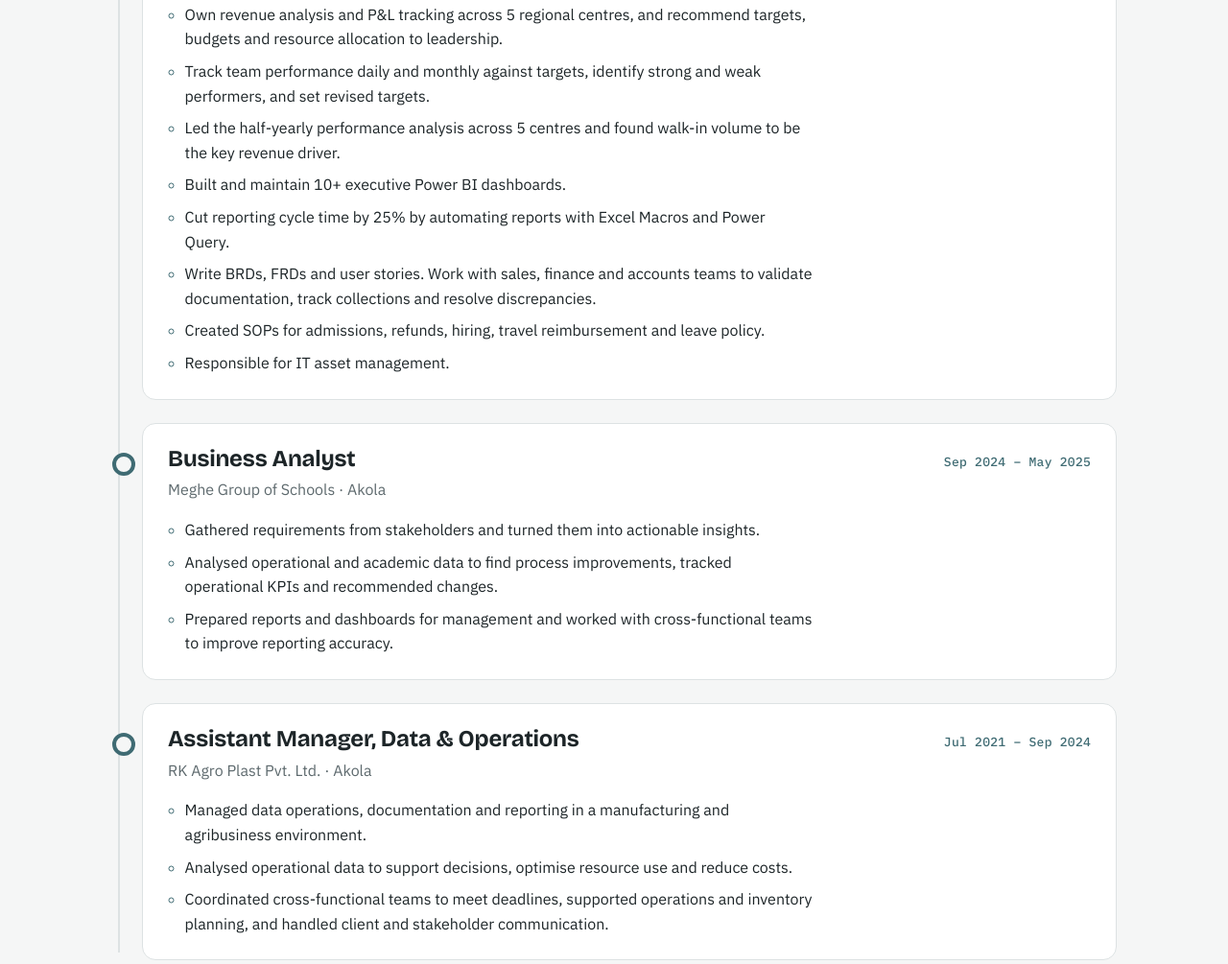
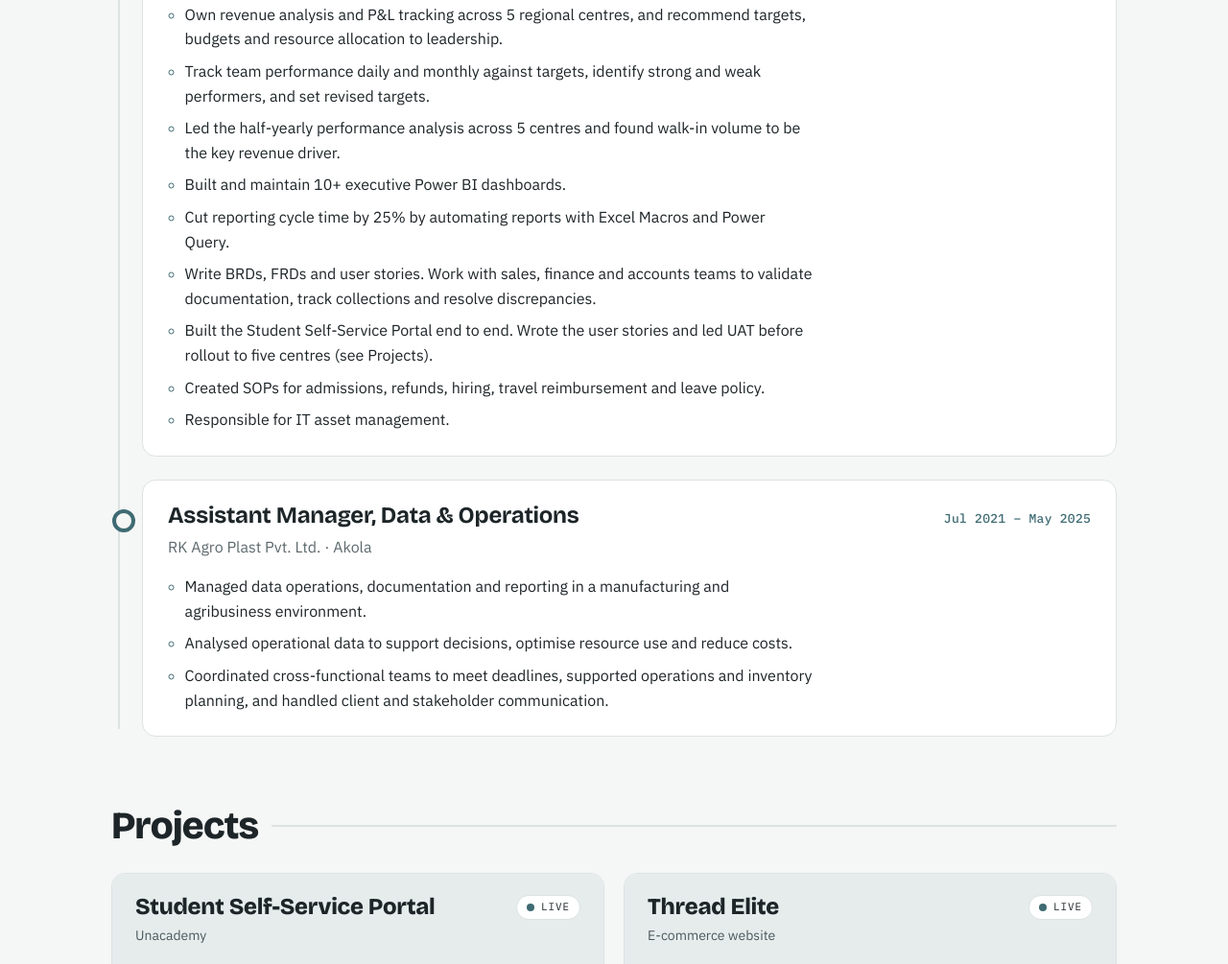
Before and after one commit to Aamera26/Aamera-Portfolio, a plain HTML site: page index.html in a window 1280 px wide. Shown: the part 1026-2031 px from the top of the page at 96% size. Drawn offline with nearby package versions, Linux system fonts and the light colour scheme.

Commit message:
Add files via upload

```diff
--- a/index.html
+++ b/index.html
@@ -1,6 +1,10 @@
-<!doctype html><html><head><meta charset=utf8><meta name=viewport content="width=device-width,initial-scale=1,viewport-fit=cover"><style>:root{color-scheme:light;box-sizing:border-box;padding-top:env(safe-area-inset-top,0px);padding-bottom:env(safe-area-inset-bottom,0px)}html{scroll-padding-top:env(safe-area-inset-top,0px)}body{margin:0;padding:0;font:14px -apple-system,BlinkMacSystemFont,sans-serif;background:#fff;color:#000}img{max-width:100%}[hidden]:not([hidden=until-found i]){display:none!important}</style></head><body>
+<!doctype html>
+<html lang="en">
+<head>
+<meta charset="utf-8">
+<meta name="viewport" content="width=device-width, initial-scale=1, viewport-fit=cover">
+<meta name="description" content="Portfolio of Aamera Arshin, Business Analyst and Data Analyst.">
 <title>Aamera Arshin</title>
-<meta name="claude:viewport-fit-sides" content="cover">
 <link rel="preconnect" href="https://fonts.googleapis.com">
 <link rel="preconnect" href="https://fonts.gstatic.com" crossorigin>
 <link rel="stylesheet" href="https://fonts.googleapis.com/css2?family=Bricolage+Grotesque:opsz,wght@12..96,500;12..96,700;12..96,800&family=IBM+Plex+Sans:wght@400;500;600&family=IBM+Plex+Mono:wght@400;500&display=swap">
@@ -158,6 +162,9 @@ footer { margin-top: 80px; padding-block: 28px; border-top: 1px solid var(--line
   .fig:hover, .project:hover { transform: translateY(-3px); }
 }
 </style>
+</head>
+<body>
+
 
 <header class="hero">
   <div class="gutter">
@@ -169,6 +176,7 @@ footer { margin-top: 80px; padding-block: 28px; border-top: 1px solid var(--line
       <ul class="contact mono">
         <li><span id="email">aamera.arshin@gmail.com</span><button class="copy" data-copy="email" type="button">Copy</button></li>
         <li><a class="pill" href="https://linkedin.com/in/aamera-arshin-a3sk2606" target="_blank" rel="noopener">LinkedIn</a></li>
+        <li><a class="pill" href="https://github.com/Aamera26/Aamera-Portfolio" target="_blank" rel="noopener">GitHub</a></li>
       </ul>
     </div>
     <div class="art" aria-hidden="true">
@@ -217,26 +225,15 @@ footer { margin-top: 80px; padding-block: 28px; border-top: 1px solid var(--line
           <li>Built and maintain 10+ executive Power BI dashboards.</li>
           <li>Cut reporting cycle time by 25% by automating reports with Excel Macros and Power Query.</li>
           <li>Write BRDs, FRDs and user stories. Work with sales, finance and accounts teams to validate documentation, track collections and resolve discrepancies.</li>
+          <li>Built the Student Self-Service Portal end to end. Wrote the user stories and led UAT before rollout to five centres (see Projects).</li>
           <li>Created SOPs for admissions, refunds, hiring, travel reimbursement and leave policy.</li>
           <li>Responsible for IT asset management.</li>
         </ul>
       </li>
       <li class="job">
         <div class="job-head">
-          <h3>Business Analyst</h3>
-          <span class="period mono">Sep 2024 – May 2025</span>
-        </div>
-        <p class="org">Meghe Group of Schools · Akola</p>
-        <ul>
-          <li>Gathered requirements from stakeholders and turned them into actionable insights.</li>
-          <li>Analysed operational and academic data to find process improvements, tracked operational KPIs and recommended changes.</li>
-          <li>Prepared reports and dashboards for management and worked with cross-functional teams to improve reporting accuracy.</li>
-        </ul>
-      </li>
-      <li class="job">
-        <div class="job-head">
           <h3>Assistant Manager, Data &amp; Operations</h3>
-          <span class="period mono">Jul 2021 – Sep 2024</span>
+          <span class="period mono">Jul 2021 – May 2025</span>
         </div>
         <p class="org">RK Agro Plast Pvt. Ltd. · Akola</p>
         <ul>
@@ -263,7 +260,6 @@ footer { margin-top: 80px; padding-block: 28px; border-top: 1px solid var(--line
           <ul>
             <li>Built independently with Google Apps Script, Google Sheets, HTML and Netlify. Used by multiple Unacademy centres.</li>
             <li>Features: automated result parsing, attendance tracking with a calendar view, and a print option.</li>
-            <li>Wrote the user stories and led UAT before rollout to five centres.</li>
           </ul>
           <a class="visit" href="https://unacademy-studentportal.netlify.app" target="_blank" rel="noopener">Open the portal ↗</a>
         </div>
@@ -338,6 +334,7 @@ footer { margin-top: 80px; padding-block: 28px; border-top: 1px solid var(--line
         <ul class="cert-list">
           <li>Salesforce Certified Platform Developer I</li>
           <li>Business Analyst Certification</li>
+          <li>Agile Scrum Master · Simplilearn SkillUP · Oct 2026</li>
         </ul>
       </div>
     </div>
@@ -367,4 +364,5 @@ document.querySelectorAll('.copy').forEach(function (btn) {
 });
 </script>
 
-</body></html>
+</body>
+</html>
```
